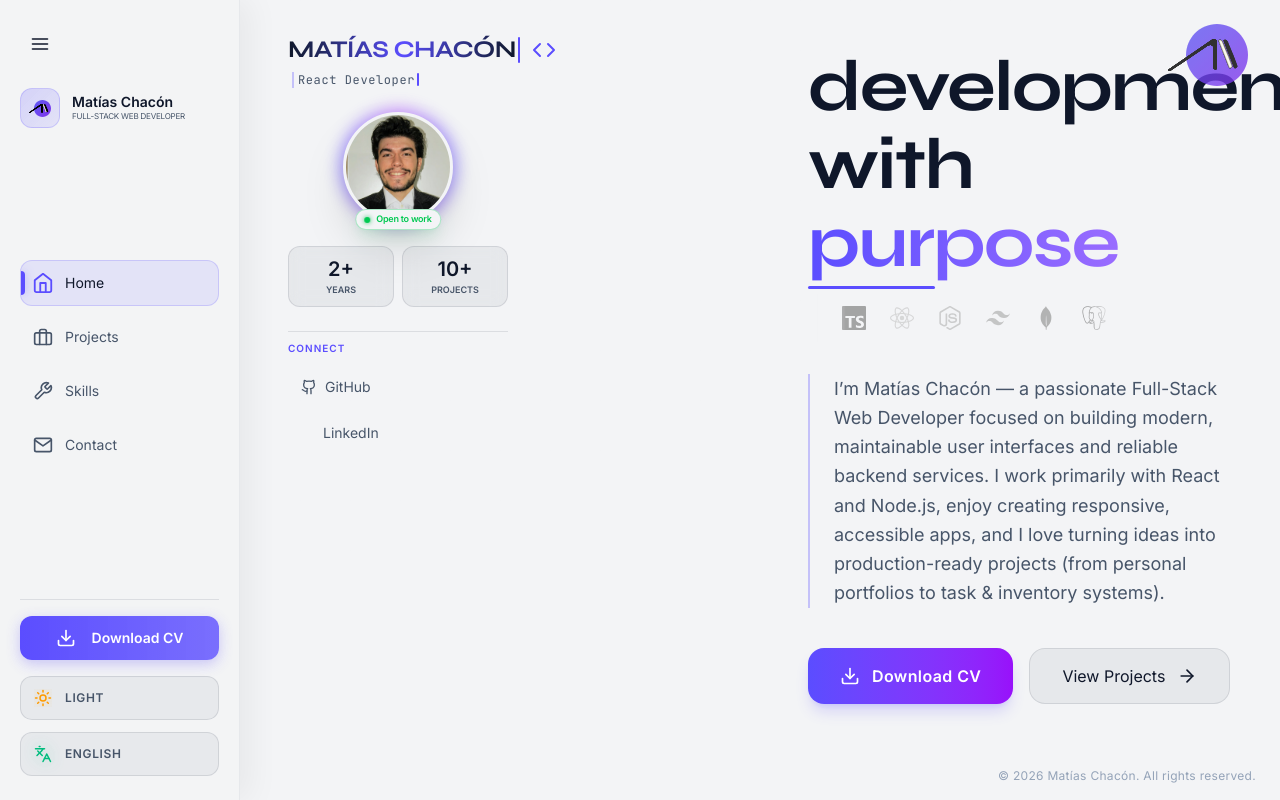
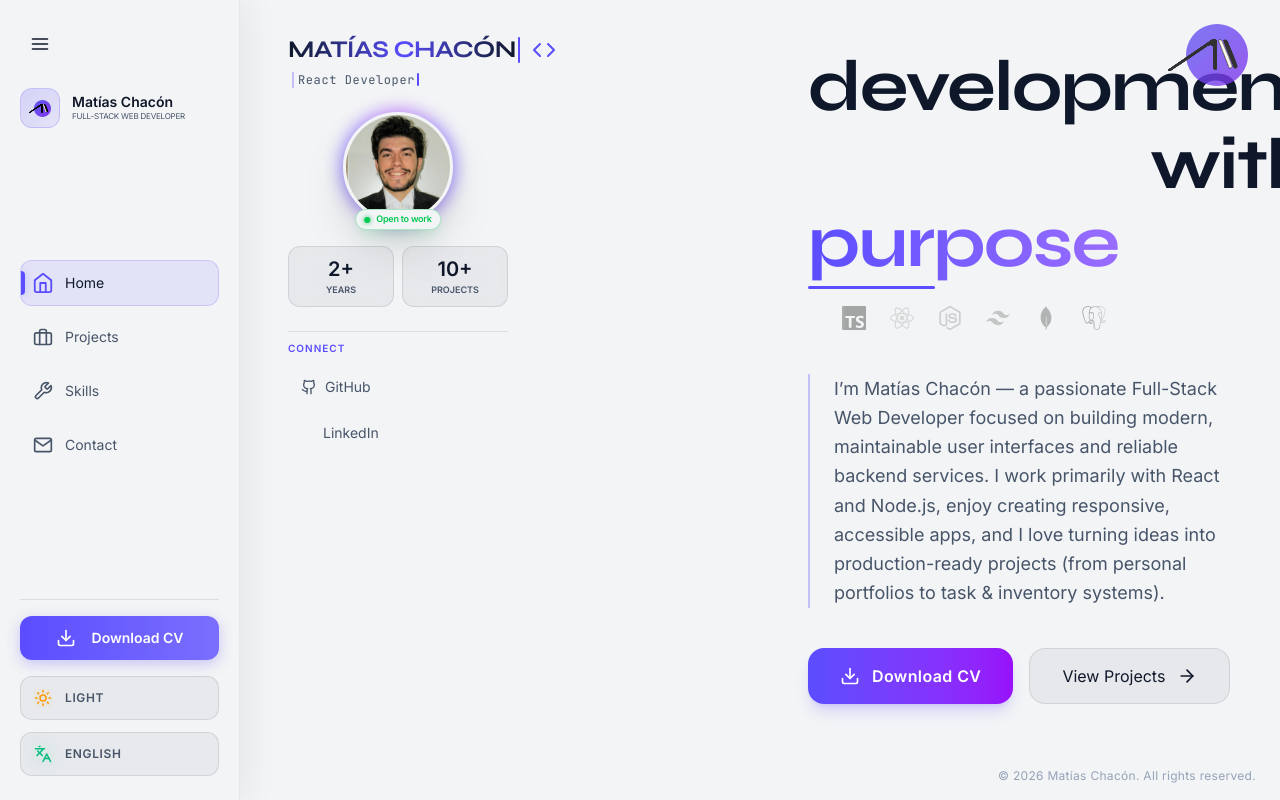
Before and after one commit to Maty910/portfolio, a React (Vite) app: page / in a window 1280 px wide. Built offline with nearby package versions, Linux system fonts and the light colour scheme; some icons are missing; a web font is replaced by a local one.

Commit message:
fix: home styles

```diff
--- a/src/components/Home.tsx
+++ b/src/components/Home.tsx
@@ -47,7 +47,7 @@ export const Home: React.FC<HomeProps> = ({ setActiveSection }) => {
             <h1 className="text-5xl md:text-7xl font-bold text-text-primary leading-[1.1] tracking-tight group cursor-default max-[880px]:text-4xl max-[880px]:text-center">
               <div className="relative inline-block">
                 <span className="font-heading font-bold tracking-tight leading-[1.08]">
-                  <span className="block">{t('header.headlinePrefix')}</span>
+                  <span className="block text-end">{t('header.headlinePrefix')}</span>
                   <span className="block text-transparent bg-clip-text bg-gradient-to-r from-primary to-purple-400">{t('header.headlineHighlight')}</span>
                 </span>
                 <div className="absolute -bottom-2 left-0 w-1/4 h-[3px] bg-primary rounded-full group-hover:w-full transition-all duration-700 ease-out max-[880px]:h-[2px] max-[880px]:left-1/2 max-[880px]:-translate-x-1/2 max-[880px]:w-1/2" />
```
